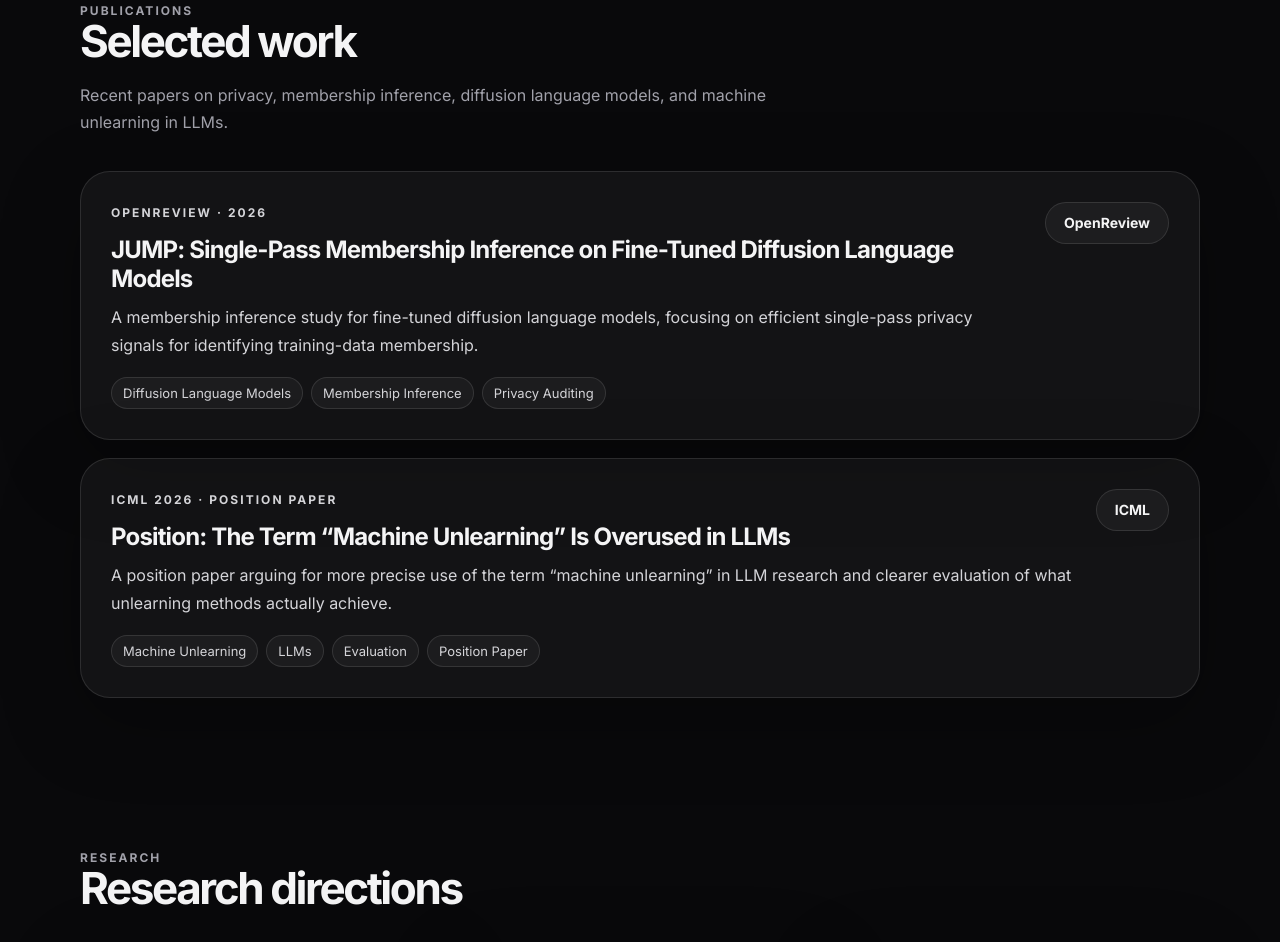
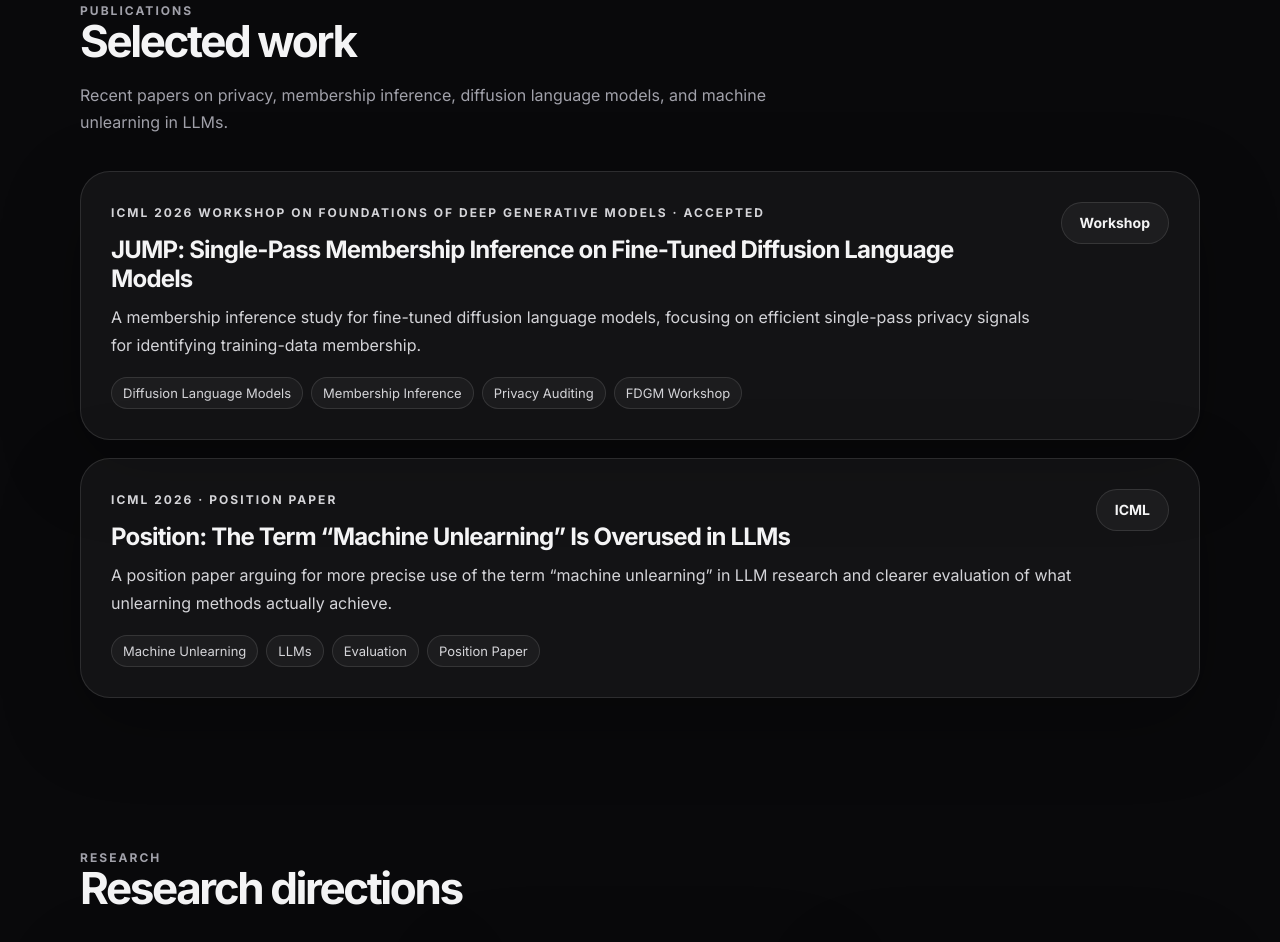
Before and after one commit to yeachanjun/yeachanjun.github.io, a plain HTML site: page index.html in a window 1280 px wide. Shown: the part 1570-2512 px from the top of the page. Drawn offline with Linux system fonts and the light colour scheme.

Commit message:
Update JUMP venue to ICML FDGM workshop

```diff
--- a/index.html
+++ b/index.html
@@ -99,17 +99,17 @@
       <div class="publication-list">
         <article class="publication">
           <div>
-            <p class="pub-meta">OpenReview · 2026</p>
+            <p class="pub-meta">ICML 2026 Workshop on Foundations of Deep Generative Models · Accepted</p>
             <h3>JUMP: Single-Pass Membership Inference on Fine-Tuned Diffusion Language Models</h3>
             <p>
               A membership inference study for fine-tuned diffusion language models, focusing on efficient single-pass
               privacy signals for identifying training-data membership.
             </p>
             <div class="tag-row">
-              <span>Diffusion Language Models</span><span>Membership Inference</span><span>Privacy Auditing</span>
+              <span>Diffusion Language Models</span><span>Membership Inference</span><span>Privacy Auditing</span><span>FDGM Workshop</span>
             </div>
           </div>
-          <a class="small-button" href="https://openreview.net/forum?id=Ei36jxKfFb">OpenReview</a>
+          <a class="small-button" href="https://fdgm-workshop.github.io/FDGM_ICML2026/">Workshop</a>
         </article>
         <article class="publication">
           <div>
```
